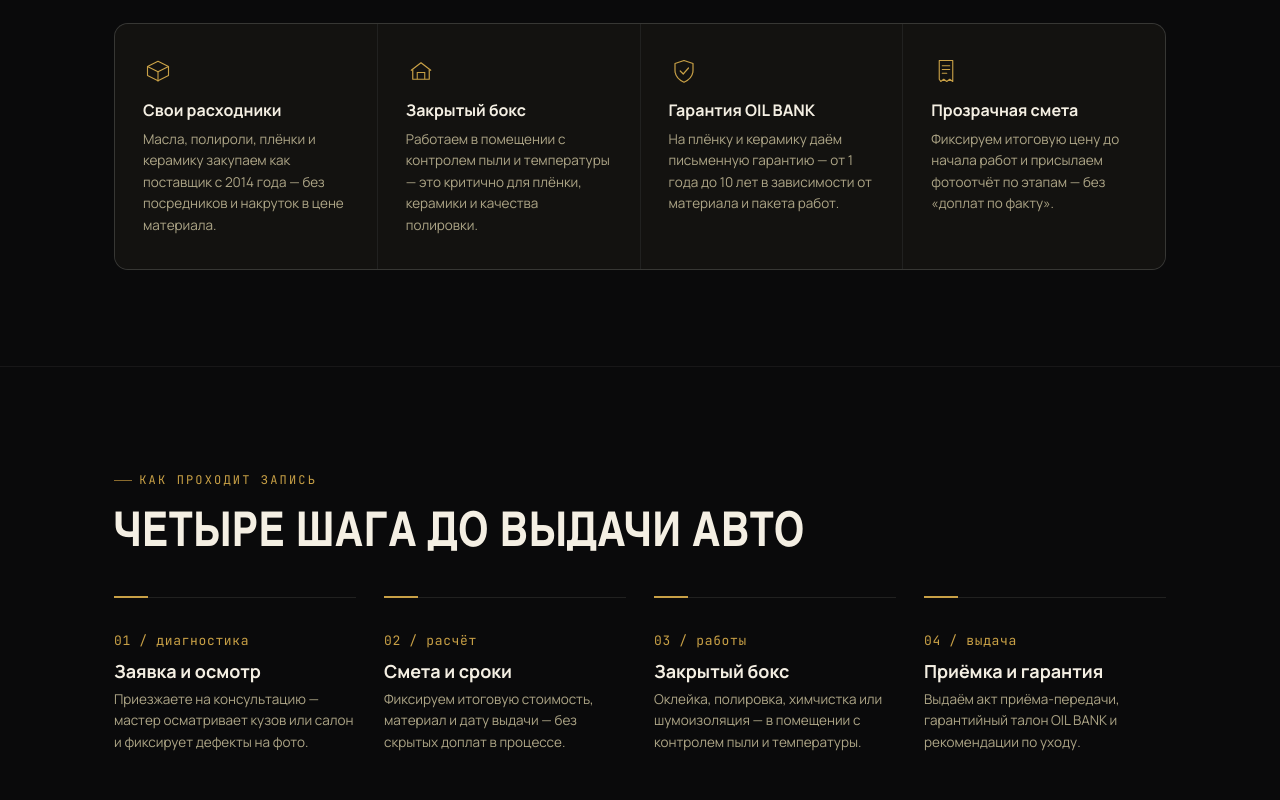
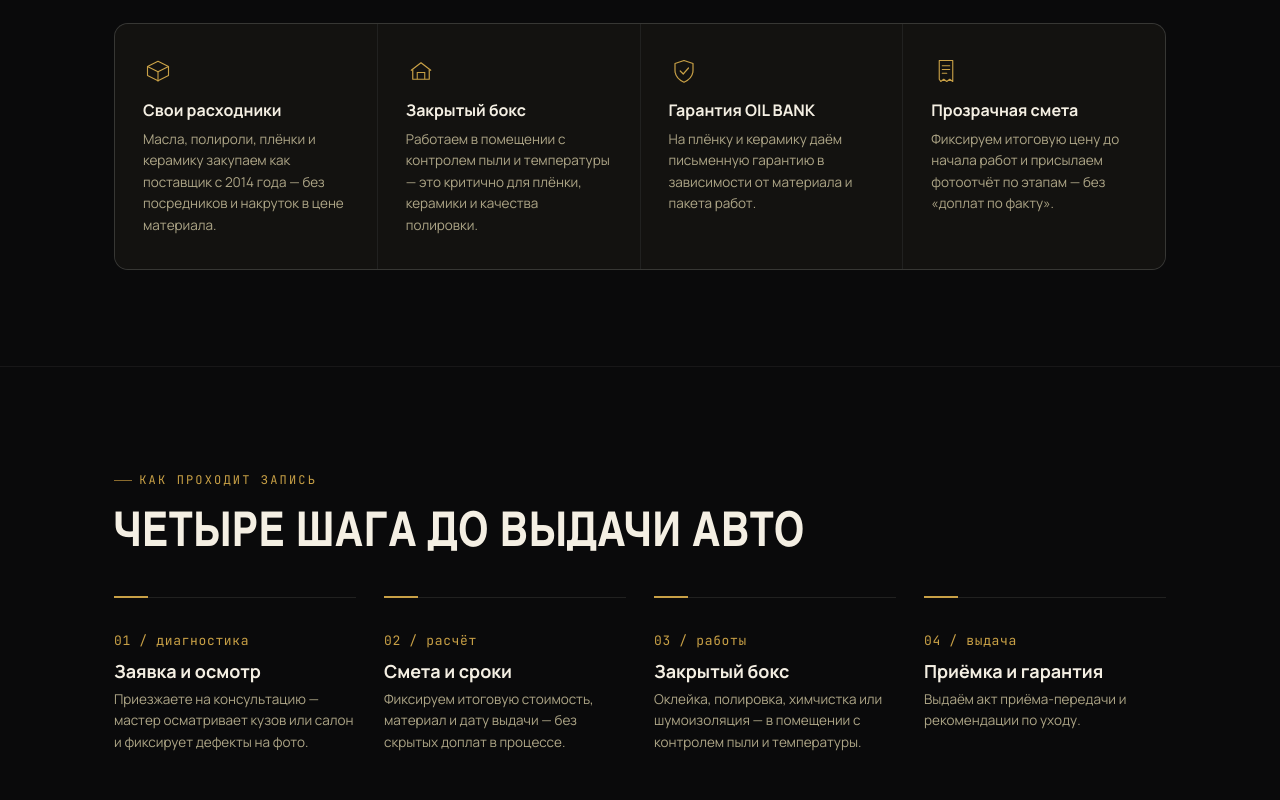
Before and after one commit to shvabriq/oil-bank, a plain HTML site: page index.html in a window 1280 px wide. Shown: the part 4500-5300 px from the top of the page. Drawn offline with Linux system fonts and the light colour scheme.

Commit message:
Update index.html

```diff
--- a/index.html
+++ b/index.html
@@ -289,7 +289,7 @@
 
       <div class="reviews-grid">
 
-        <!-- ЗАМЕНИТЕ на реальный отзыв 1 -->
+
         <article class="review-card">
           <div class="review-stars" aria-label="Оценка 5 из 5">
             <svg viewBox="0 0 20 20" fill="currentColor" aria-hidden="true"><path d="M10 1.5l2.6 5.4 5.9.7-4.3 4.1 1.1 5.8L10 14.7 4.7 17.5l1.1-5.8-4.3-4.1 5.9-.7Z"/></svg>
@@ -308,7 +308,7 @@
           </div>
         </article>
 
-        <!-- ЗАМЕНИТЕ на реальный отзыв 2 -->
+
         <article class="review-card">
           <div class="review-stars" aria-label="Оценка 5 из 5">
             <svg viewBox="0 0 20 20" fill="currentColor" aria-hidden="true"><path d="M10 1.5l2.6 5.4 5.9.7-4.3 4.1 1.1 5.8L10 14.7 4.7 17.5l1.1-5.8-4.3-4.1 5.9-.7Z"/></svg>
@@ -327,7 +327,7 @@
           </div>
         </article>
 
-        <!-- ЗАМЕНИТЕ на реальный отзыв 3 -->
+
         <article class="review-card">
           <div class="review-stars" aria-label="Оценка 5 из 5">
             <svg viewBox="0 0 20 20" fill="currentColor" aria-hidden="true"><path d="M10 1.5l2.6 5.4 5.9.7-4.3 4.1 1.1 5.8L10 14.7 4.7 17.5l1.1-5.8-4.3-4.1 5.9-.7Z"/></svg>
@@ -392,7 +392,7 @@
             <path d="M15 20l4 4 7-8" stroke="currentColor" stroke-width="1.6" stroke-linecap="round" stroke-linejoin="round"/>
           </svg>
           <h3>Гарантия OIL BANK</h3>
-          <p>На плёнку и керамику даём письменную гарантию — от 1 года до 10 лет в зависимости от материала и пакета работ.</p>
+          <p>На плёнку и керамику даём письменную гарантию в зависимости от материала и пакета работ.</p>
         </div>
 
         <div class="trust-item">
@@ -440,7 +440,7 @@
         <div class="process-step">
           <span class="process-num">04 / выдача</span>
           <h3>Приёмка и гарантия</h3>
-          <p>Выдаём акт приёма-передачи, гарантийный талон OIL BANK и рекомендации по уходу.</p>
+          <p>Выдаём акт приёма-передачи и рекомендации по уходу.</p>
         </div>
 
       </div>
```
